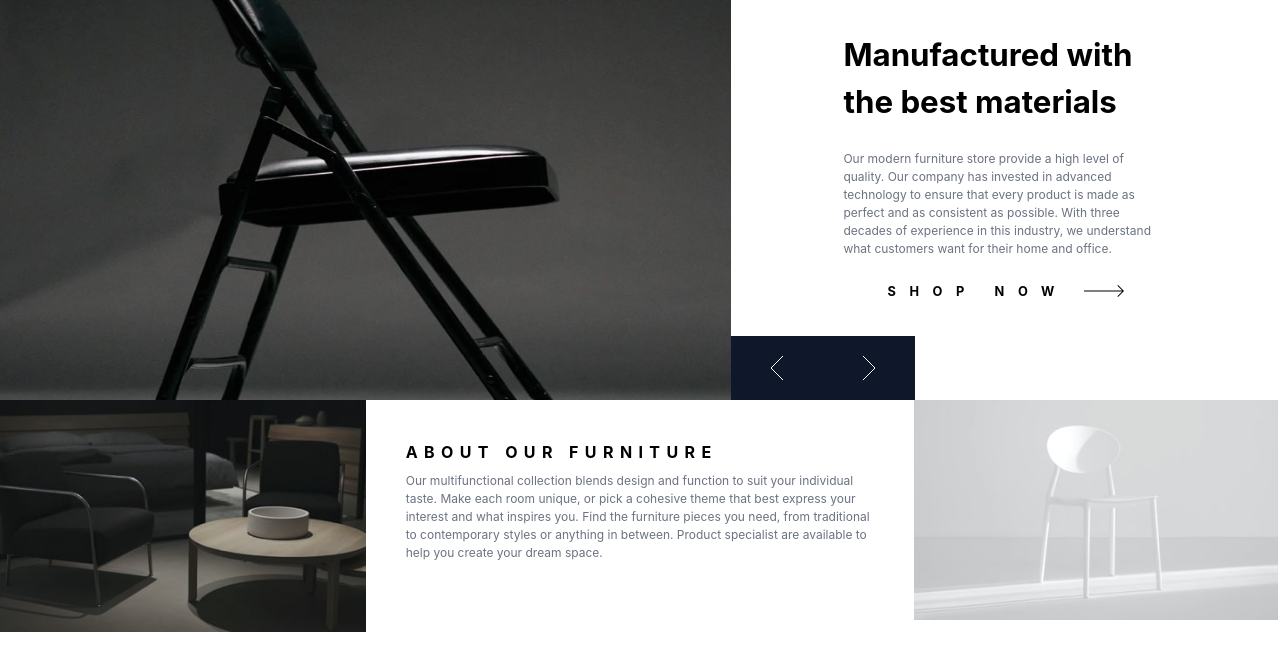
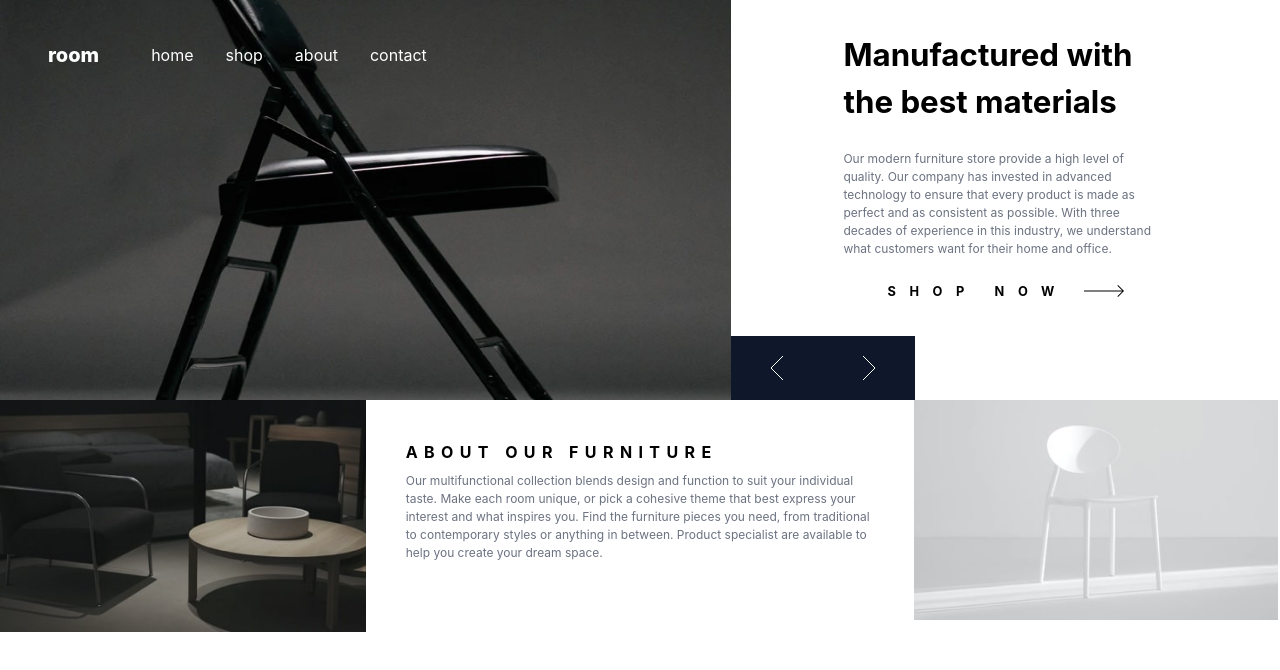
Before and after one commit to Dhei-vid/Terrace, a React (Create React App) app: page /page3 in a window 1280 px wide. Shown: the top 670 px of the page. Built offline with nearby package versions, Linux system fonts and the light colour scheme.

Commit message:
feat: Made Navigation cut across all pages

```diff
--- a/src/components/home/home.component.tsx
+++ b/src/components/home/home.component.tsx
@@ -9,7 +9,7 @@ const Home = () => {
   return (
     <>
       <div className="grid grid-cols-7 table-row">
-        <div className="col-span-4">
+        <div className="col-span-4 relative">
           <Navigation />
           <img className="h-100 w-full" src={image1} alt="home" />
         </div>
--- a/src/components/navigation/navigation.component.tsx
+++ b/src/components/navigation/navigation.component.tsx
@@ -3,8 +3,8 @@ import logo from "../../images/logo.svg";
 const Navigation = () => {
   return (
     <>
-      <ul className="flex space-x-8 justify-items-center items-center px-7">
-        <li className="text-xl font-extrabold cursor-pointer">room</li>
+      <ul className="flex space-x-8 justify-items-center items-center px-7 absolute top-10 left-5 text-white">
+        <li className="text-xl font-extrabold cursor-pointer mr-5">room</li>
         <li className="cursor-pointer">home</li>
         <li className="cursor-pointer">shop</li>
         <li className="cursor-pointer">about</li>
--- a/src/components/page2/page2.component.tsx
+++ b/src/components/page2/page2.component.tsx
@@ -1,13 +1,16 @@
 import Button from "../button/pagination.component";
 import ShopNowButton from "../button/shopButton.component";
 import Hero from "../bottom/hero.component";
+import Navigation from "../navigation/navigation.component";
+
 import image2 from "../../images/desktop-image-hero-2.jpg";
 
 const Page2 = () => {
   return (
     <>
       <div className="grid grid-cols-7 table-row">
-        <div className="col-span-4">
+        <div className="col-span-4 relative">
+          <Navigation />
           <img className="h-100 w-full" src={image2} alt="home" />
         </div>
         <div className="col-span-3 px-28 pt-10 justify-items-center relative">
--- a/src/components/page3/page3.component.tsx
+++ b/src/components/page3/page3.component.tsx
@@ -1,6 +1,7 @@
 import ShopNowButton from "../button/shopButton.component";
 import Button from "../button/pagination.component";
 import Hero from "../bottom/hero.component";
+import Navigation from "../navigation/navigation.component";
 
 import image3 from "../../images/desktop-image-hero-3.jpg";
 
@@ -8,7 +9,8 @@ const Page3 = () => {
   return (
     <>
       <div className="grid grid-cols-7 table-row">
-        <div className="col-span-4">
+        <div className="col-span-4 relative">
+          <Navigation />
           <img className="h-100 w-full" src={image3} alt="home" />
         </div>
         <div className="col-span-3 px-28 pt-8 justify-items-center relative">
```
